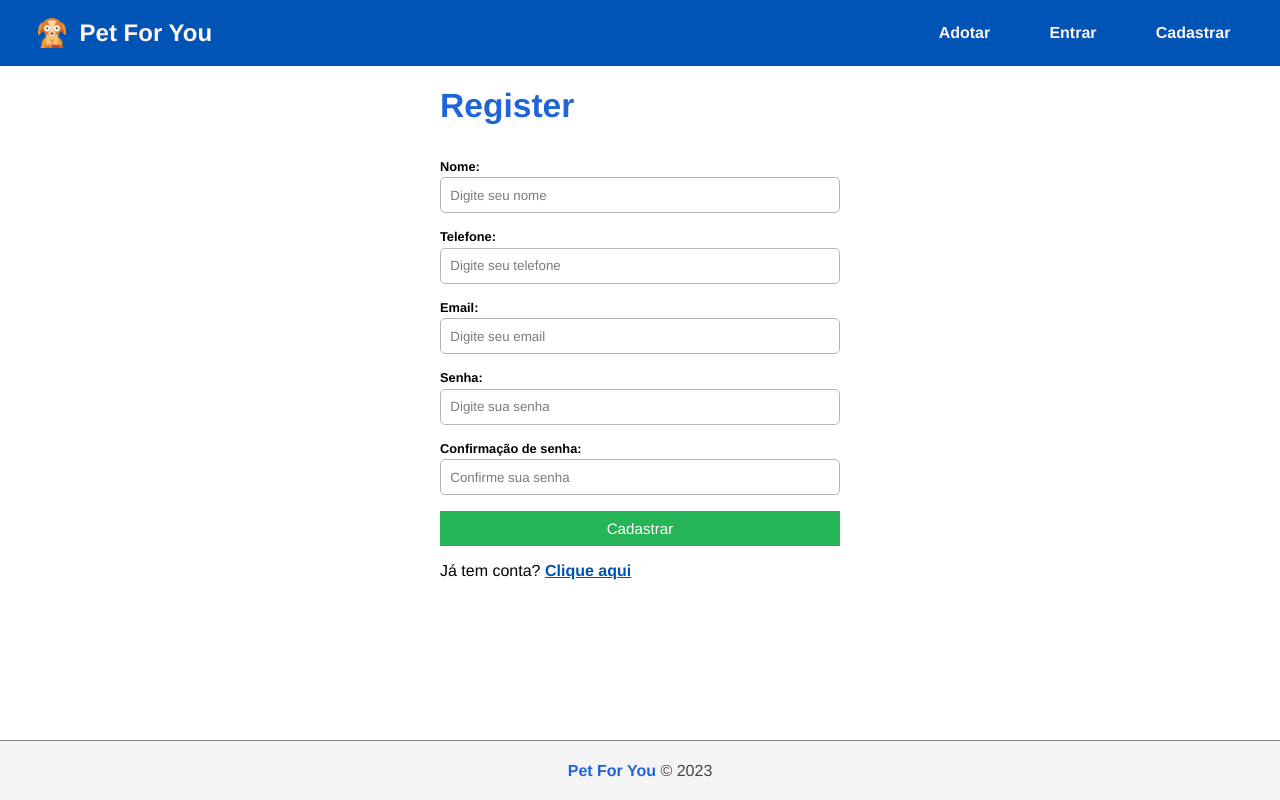
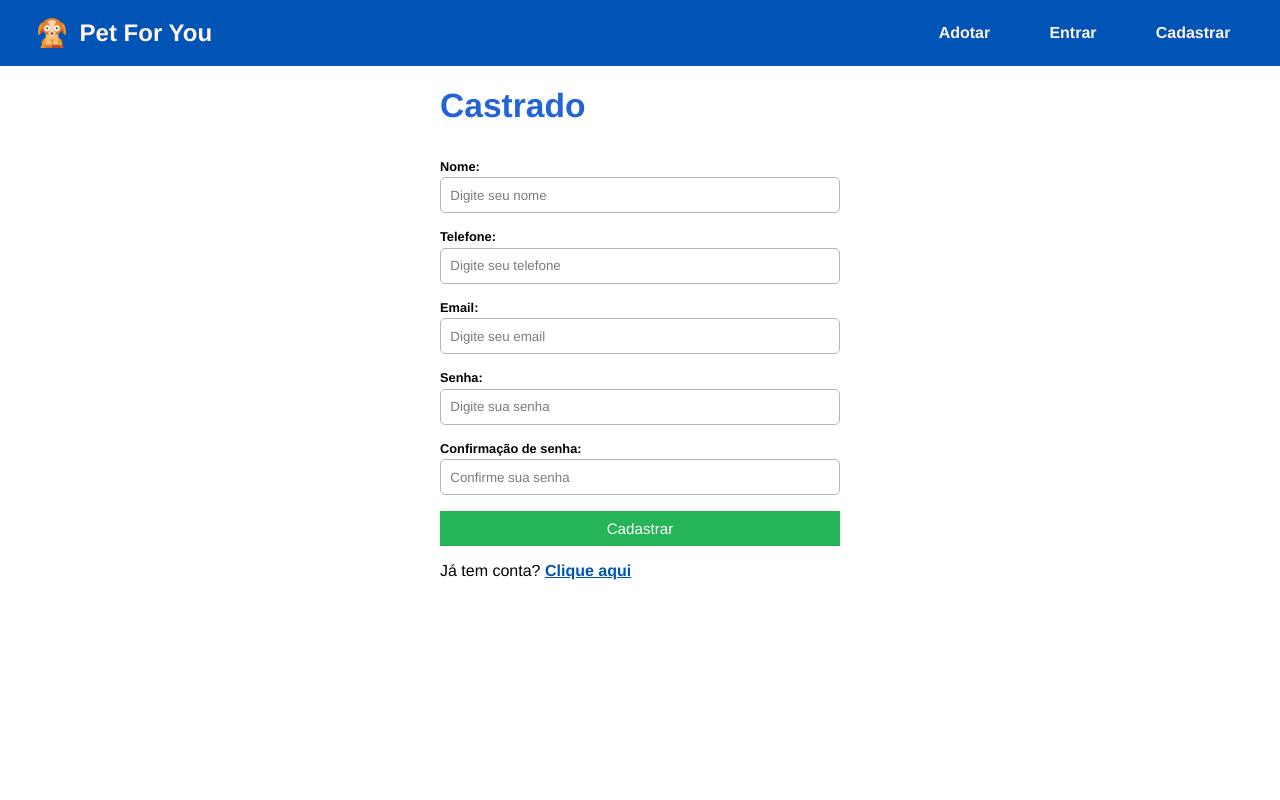
Before and after one commit to yLuiz/pet-for-you, a React (Create React App) app in the folder frontend/: page /register in a window 1280 px wide. Built offline with nearby package versions, Linux system fonts and the light colour scheme.

Commit message:
refactor: removendo footer da aplicação

```diff
--- a/frontend/src/App.jsx
+++ b/frontend/src/App.jsx
@@ -44,7 +44,6 @@ function App() {
               <Route path='*' element={<Navigate to='/' />} />
             </Routes>
           </Container>
-          <Footer />
         </UserProvider>
       </Router>
     </div>
--- a/frontend/src/components/form/PetForm.jsx
+++ b/frontend/src/components/form/PetForm.jsx
@@ -1,11 +1,10 @@
-import React from 'react';
-import { useState } from 'react';
-import Input from './Input'
-import Select from './Select'
-import formStyles from './Form.module.css';
+import React, { useState } from 'react';
 import { Link } from 'react-router-dom';
 import environment from '../../environment/environment';
 import useFlashMessage from '../../hooks/useFlashMessage';
+import formStyles from './Form.module.css';
+import Input from './Input';
+import Select from './Select';
 
 export default function PertForm({ handleSubmit, petData, btnText, loading }) {
 
@@ -113,7 +112,7 @@ export default function PertForm({ handleSubmit, petData, btnText, loading }) {
             handleChange={handleColor}
           />
 
-          <button type='submit'>{ loading ? <span className={formStyles.loader}></span> : "Cadastrar pet" }</button>
+          <button disabled={ loading } type='submit'>{ loading ? <span className={formStyles.loader}></span> : "Cadastrar pet" }</button>
           <Link className={formStyles.backButton} to="/pet/mypets">Voltar</Link>
         </div>
       </form>
--- a/frontend/src/components/pages/Auth/Register.jsx
+++ b/frontend/src/components/pages/Auth/Register.jsx
@@ -21,7 +21,7 @@ export default function Register() {
 
   return (
     <section className={styles.form_container}>
-      <h1>Register</h1>
+      <h1>Castrado</h1>
       <form onSubmit={handleSubmit}>
         <div className={styles.form_inputs}>
           <Input
--- a/frontend/src/components/pages/Pet/AddPet.jsx
+++ b/frontend/src/components/pages/Pet/AddPet.jsx
@@ -39,17 +39,19 @@ export default function AddPet() {
         'Content-Type': 'multipart/form-data'
       }
     }
-    ).then(response => {
+    )
+    .then(response => {
       setFlashMessage(response.data.message, "success");
       navigate('/pet/mypets');
-      setLoading(false);
       return response.data.data;
     })
     .catch(err => {
       setFlashMessage(err.response.data.error, "error");
+      console.error(err);
+      return err.response.data;
+    })
+    .finally(() => {
       setLoading(false);
-      console.log(err);
-      return err.response.data;
     })
   }
 
--- a/frontend/src/components/pages/Pet/MyAdoptions.jsx
+++ b/frontend/src/components/pages/Pet/MyAdoptions.jsx
@@ -28,6 +28,7 @@ export default function MyAdoptions() {
         setLoading(false);
       })
       .catch(err => {
+        console.error(err);
         setFlashMessage(err.data.message, 'error');
       })
     }
--- a/frontend/src/components/pages/User/Profile.jsx
+++ b/frontend/src/components/pages/User/Profile.jsx
@@ -62,6 +62,9 @@ export default function Profile() {
       return response.data;
     })
     .catch(err => {
+
+      console.error(err);
+
       msgType = 'error';
       return err.response.data;
     })
--- a/frontend/src/environment/environment.js
+++ b/frontend/src/environment/environment.js
@@ -1,6 +1,6 @@
 const environment = {
-    REACT_APP_API: "https://adopt-pet-service.onrender.com" // In production environment.
-    // REACT_APP_API: "http://localhost:5001/" // In production environment.
+    // REACT_APP_API: "https://adopt-pet-service.onrender.com" // In production environment.
+    REACT_APP_API: "http://localhost:5001" // In production environment.
 }
 
 module.exports = environment;
--- a/frontend/src/index.css
+++ b/frontend/src/index.css
@@ -28,3 +28,7 @@ input:not([type= "submit"]):focus {
   font-weight: bold;
   color: var(--text-bg-color);
 }
+
+button:disabled {
+  background-color: #cecece !important;
+}
```
